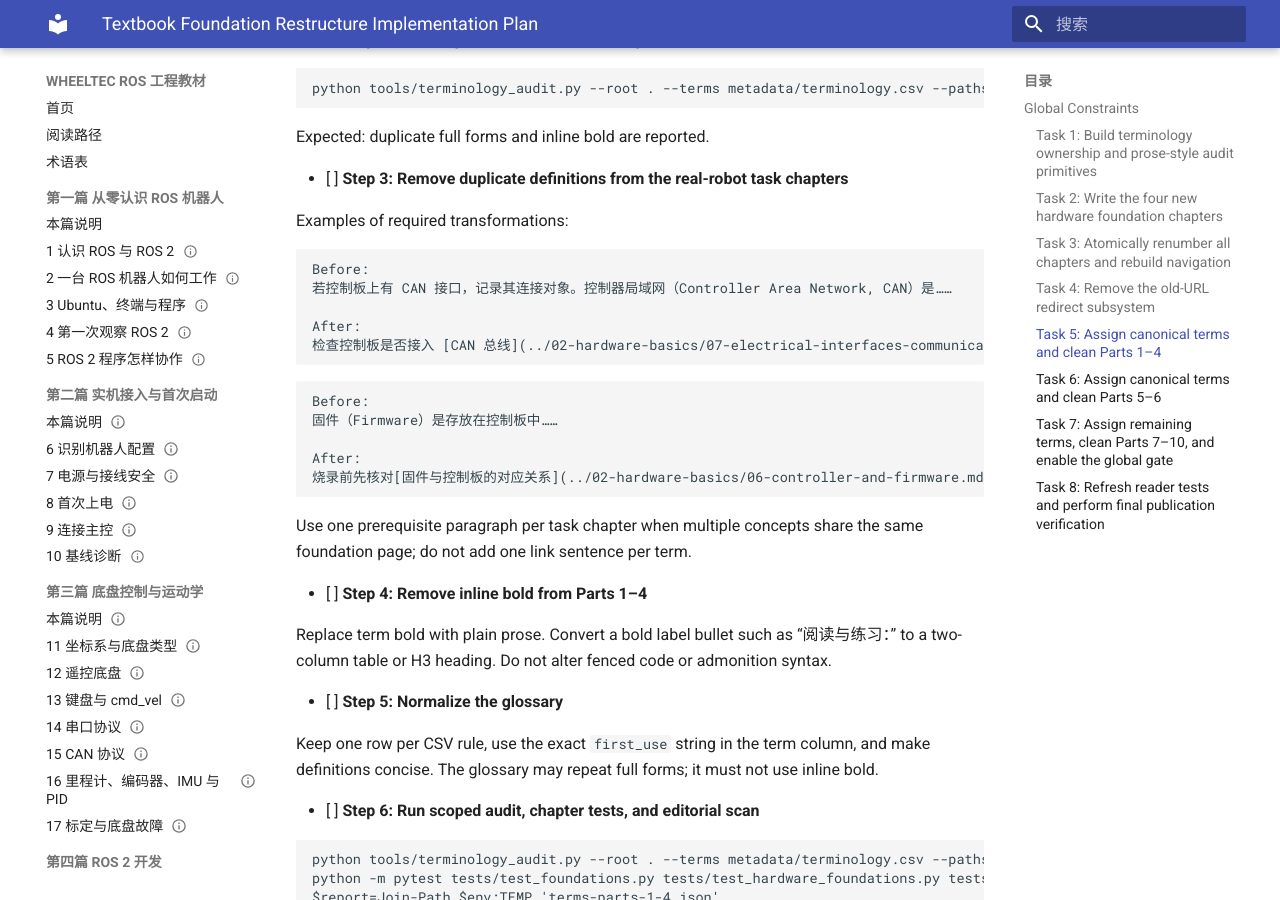
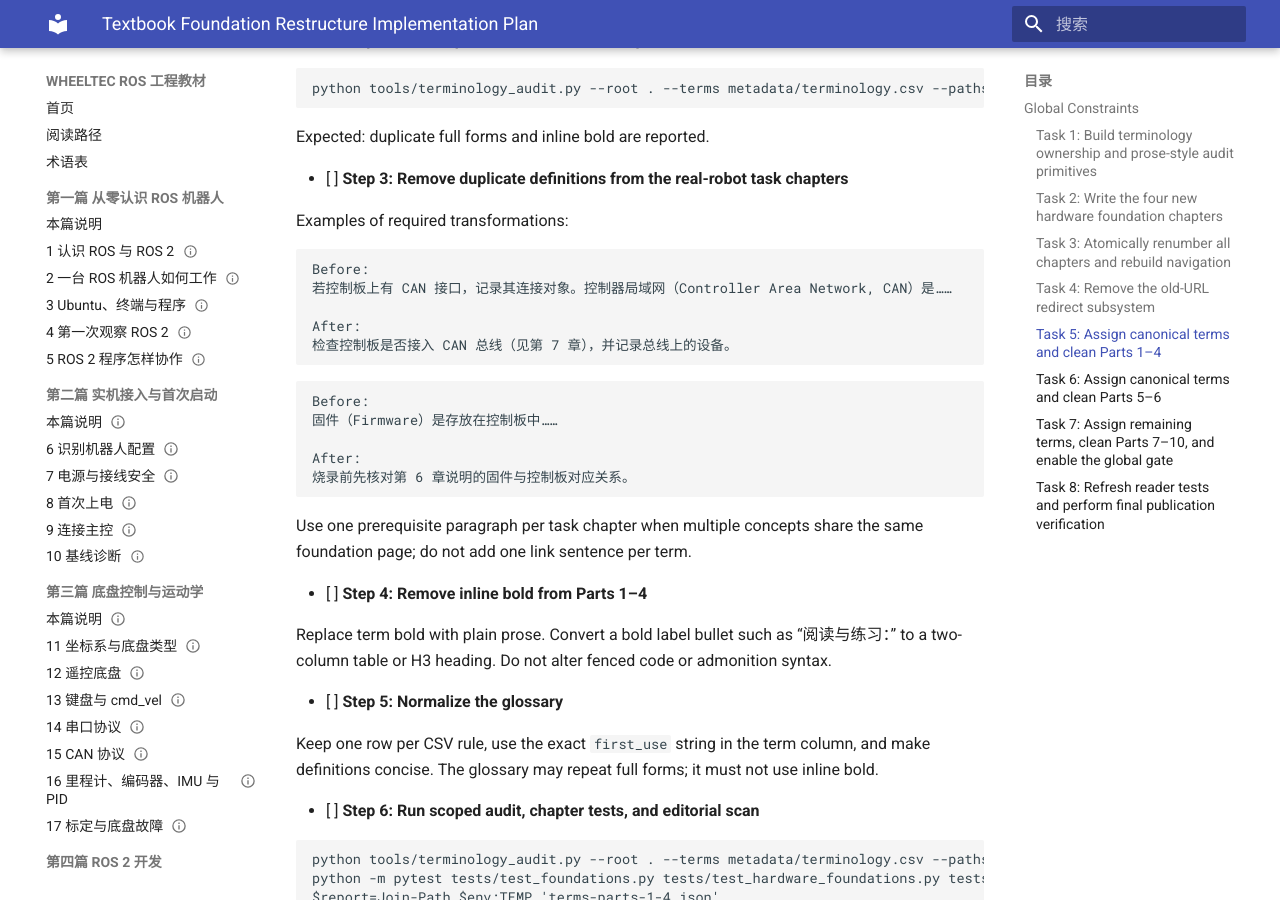
Before and after one commit to EnosElinsa/wheeltec-ros-textbook, an MkDocs documentation site: the page built from docs/superpowers/plans/2026-08-30-textbook-foundation-restructure.md, in a window 1280 px wide and 900 px high, scrolled down 18712 px. Built offline with MkDocs 1.6.1 and Material for MkDocs 9.7.7, drawn with Linux system fonts in a browser that asks for light colours.

Commit message:
docs: make restructure plan self-contained

````diff
--- a/docs/superpowers/plans/2026-08-30-textbook-foundation-restructure.md
+++ b/docs/superpowers/plans/2026-08-30-textbook-foundation-restructure.md
@@ -925,7 +925,7 @@ Before:
 若控制板上有 CAN 接口，记录其连接对象。控制器局域网（Controller Area Network, CAN）是……
 
 After:
-检查控制板是否接入 [CAN 总线](../02-hardware-basics/07-electrical-interfaces-communication.md#can)，并记录总线上的设备。
+检查控制板是否接入 CAN 总线（见第 7 章），并记录总线上的设备。
 ```
 
 ```text
@@ -933,7 +933,7 @@ Before:
 固件（Firmware）是存放在控制板中……
 
 After:
-烧录前先核对[固件与控制板的对应关系](../02-hardware-basics/06-controller-and-firmware.md#source-firmware-build)。
+烧录前先核对第 6 章说明的固件与控制板对应关系。
 ```
 
 Use one prerequisite paragraph per task chapter when multiple concepts share the same foundation page; do not add one link sentence per term.
````
